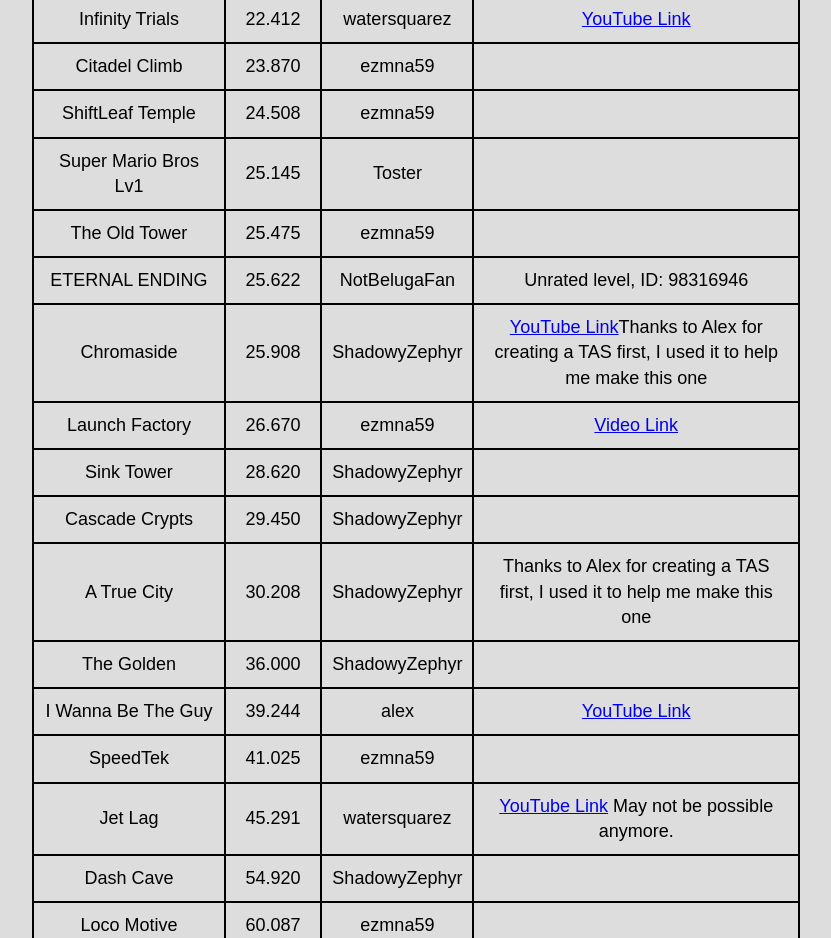
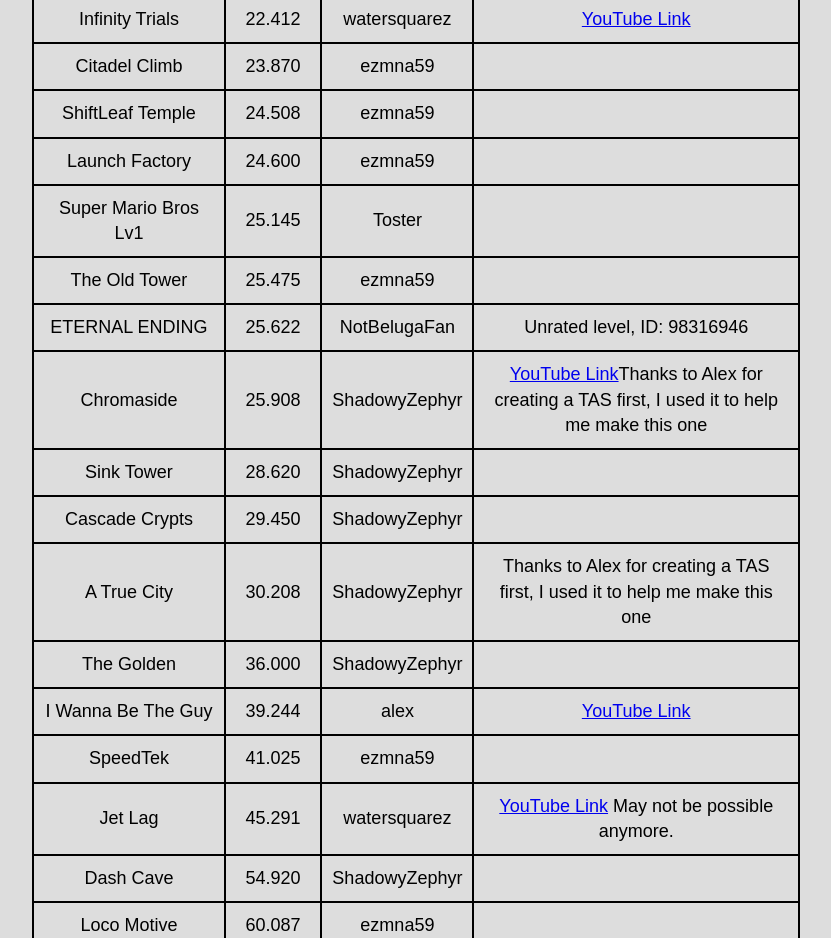
Before and after one commit to ShadowyZephyr/tas-project, a plain HTML site: page index.html in a window 1280 px wide. Shown: the part 1280-2218 px from the top of the page, without its empty margins (224-1055 px from the left). Drawn offline with Linux system fonts and the light colour scheme.

Commit message:
updated launch-factory

```diff
--- a/index.html
+++ b/index.html
@@ -285,6 +285,12 @@ function download(name) {
                         <td>ezmna59</td>
                         <td></td>
                     </tr>
+                    <tr class="download" onclick="download('launch-factory')">
+                        <td>Launch Factory</td>
+                        <td>24.600</td>
+                        <td>ezmna59</td>
+                        <td></td>
+                    </tr>
                     <tr class="download" onclick="download('smblv1')">
                         <td>Super Mario Bros Lv1</td>
                         <td>25.145</td>
@@ -308,12 +314,6 @@ function download(name) {
                         <td>25.908</td>
                         <td>ShadowyZephyr</td>
                         <td><a onclick="cancel()" href="https://www.youtube.com/watch?v=sAum6cTWn2w">YouTube Link</a>Thanks to Alex for creating a TAS first, I used it to help me make this one</td>
-                    </tr>
-                    <tr class="download" onclick="download('launch-factory')">
-                        <td>Launch Factory</td>
-                        <td>26.670</td>
-                        <td>ezmna59</td>
-                        <td><a onclick="cancel()" href="https://streamable.com/n9z84b">Video Link</a></td>
                     </tr>
                     <tr class="download" onclick="download('sink-tower')">
                         <td>Sink Tower</td>
```
Also changed, not shown: 1 other file.
